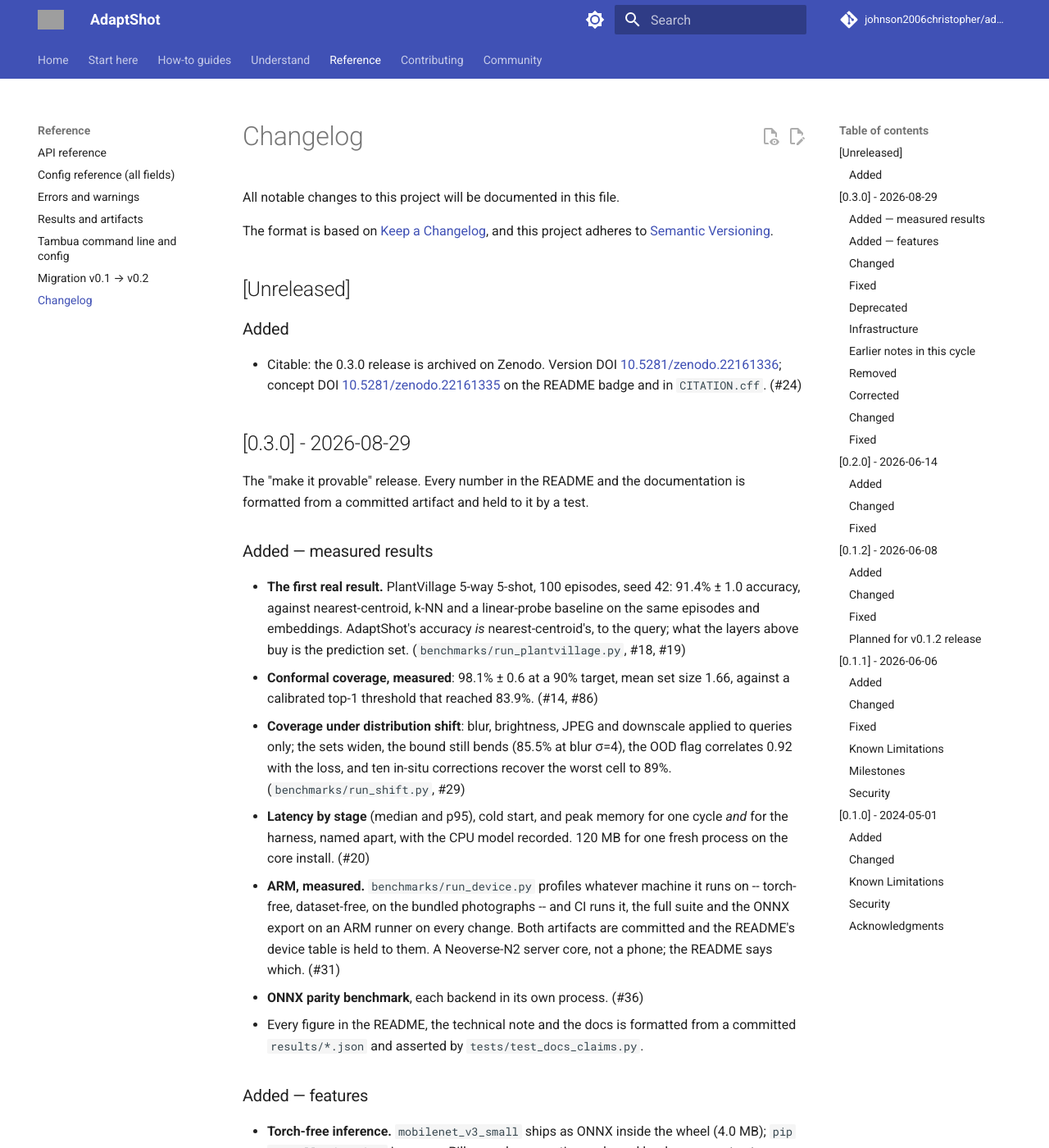
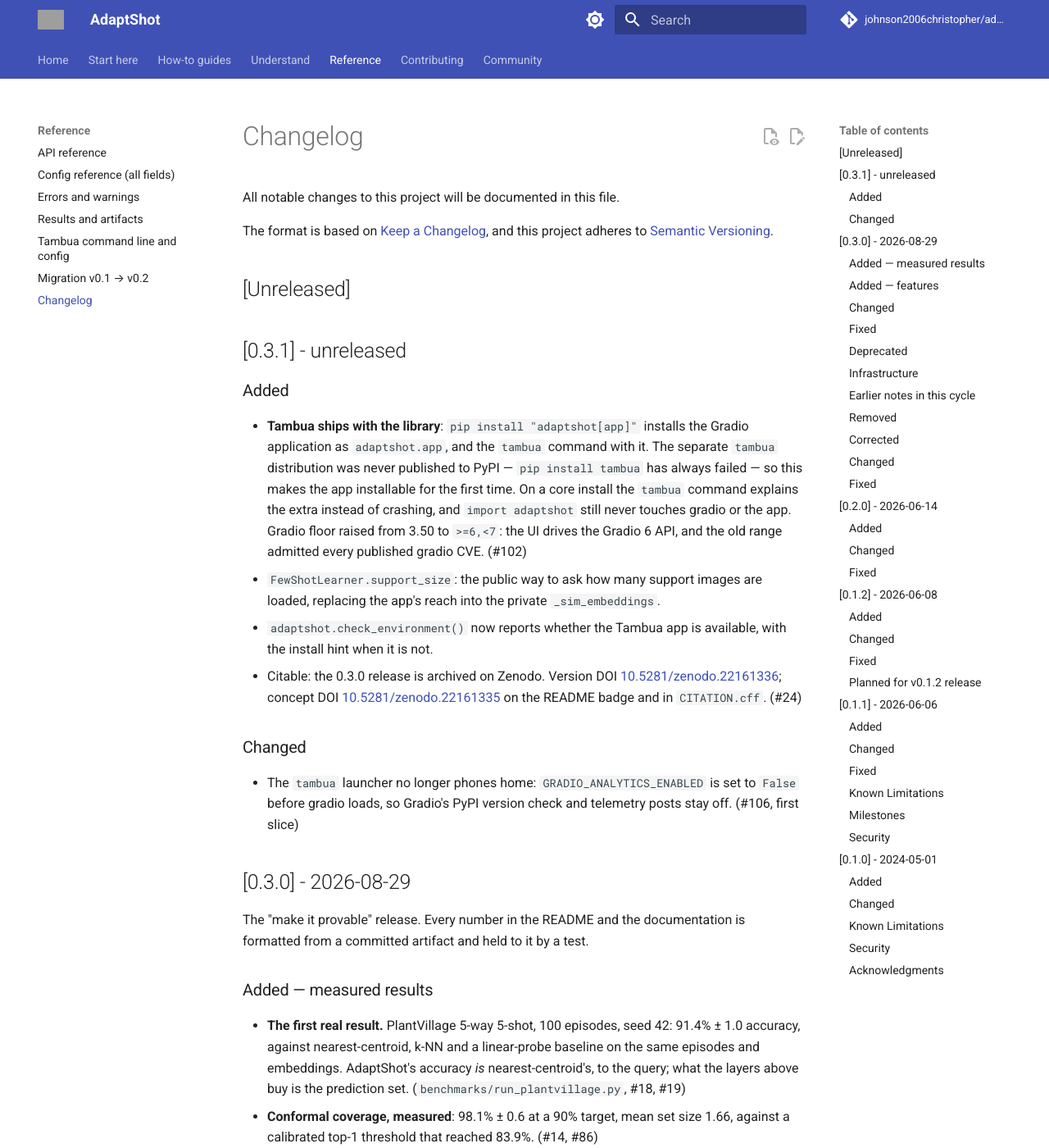
Before and after one commit to johnson2006christopher/adaptshot, an MkDocs documentation site: the page built from docs/reference/changelog.md, in a window 1280 px wide and 1400 px high. Shown: the whole window at 82% size. Built offline with MkDocs 1.6.1 and Material for MkDocs 9.7.7, drawn with Linux system fonts in a browser that asks for light colours; comment, search, counter and statistics services are not loaded; some of the changed text lies outside the part shown; grey boxes are pictures that could not be loaded.

Commit message:
docs: the changelog mirror follows the root (#102)

```diff
--- a/docs/reference/changelog.md
+++ b/docs/reference/changelog.md
@@ -7,11 +7,30 @@ and this project adheres to [Semantic Versioning](https://semver.org/spec/v2.0.0
 
 ## [Unreleased]
 
+## [0.3.1] - unreleased
+
 ### Added
+- **Tambua ships with the library**: `pip install "adaptshot[app]"` installs the
+  Gradio application as `adaptshot.app`, and the `tambua` command with it. The
+  separate `tambua` distribution was never published to PyPI — `pip install
+  tambua` has always failed — so this makes the app installable for the first
+  time. On a core install the `tambua` command explains the extra instead of
+  crashing, and `import adaptshot` still never touches gradio or the app.
+  Gradio floor raised from 3.50 to `>=6,<7`: the UI drives the Gradio 6 API,
+  and the old range admitted every published gradio CVE. (#102)
+- `FewShotLearner.support_size`: the public way to ask how many support images
+  are loaded, replacing the app's reach into the private `_sim_embeddings`.
+- `adaptshot.check_environment()` now reports whether the Tambua app is
+  available, with the install hint when it is not.
 - Citable: the 0.3.0 release is archived on Zenodo. Version DOI
   [10.5281/zenodo.22161336](https://doi.org/10.5281/zenodo.22161336); concept DOI
   [10.5281/zenodo.22161335](https://doi.org/10.5281/zenodo.22161335) on the README badge and in
   `CITATION.cff`. (#24)
+
+### Changed
+- The `tambua` launcher no longer phones home: `GRADIO_ANALYTICS_ENABLED` is
+  set to `False` before gradio loads, so Gradio's PyPI version check and
+  telemetry posts stay off. (#106, first slice)
 
 ## [0.3.0] - 2026-08-29
 
@@ -149,10 +168,11 @@ is formatted from a committed artifact and held to it by a test.
 - **The `gui` and `ui` extras** and the `adaptshot-studio` console script, which existed
   only for the above.
 
-The maintained application is [Tambua](https://github.com/johnson2006christopher/adaptshot/blob/v0.3.0/apps/tambua/README.md), a separate distribution
-built on AdaptShot — `pip install tambua`. `tests/test_library_ships_no_gui.py` fails if
-a GUI reappears anywhere under `src/adaptshot/`, if either extra returns, or if a live
-document points at a removed entrypoint.
+The maintained application is Tambua — at the time a separate distribution under
+`apps/tambua/`, and since v0.3.1 the `app` extra of the library itself
+(`pip install "adaptshot[app]"`, #102). `tests/test_library_ships_no_gui.py` still fails if
+the library *core* grows a GUI import outside the app's one permitted module, if
+either retired extra returns, or if a live document points at a removed entrypoint.
 
 ### Corrected
 
```
